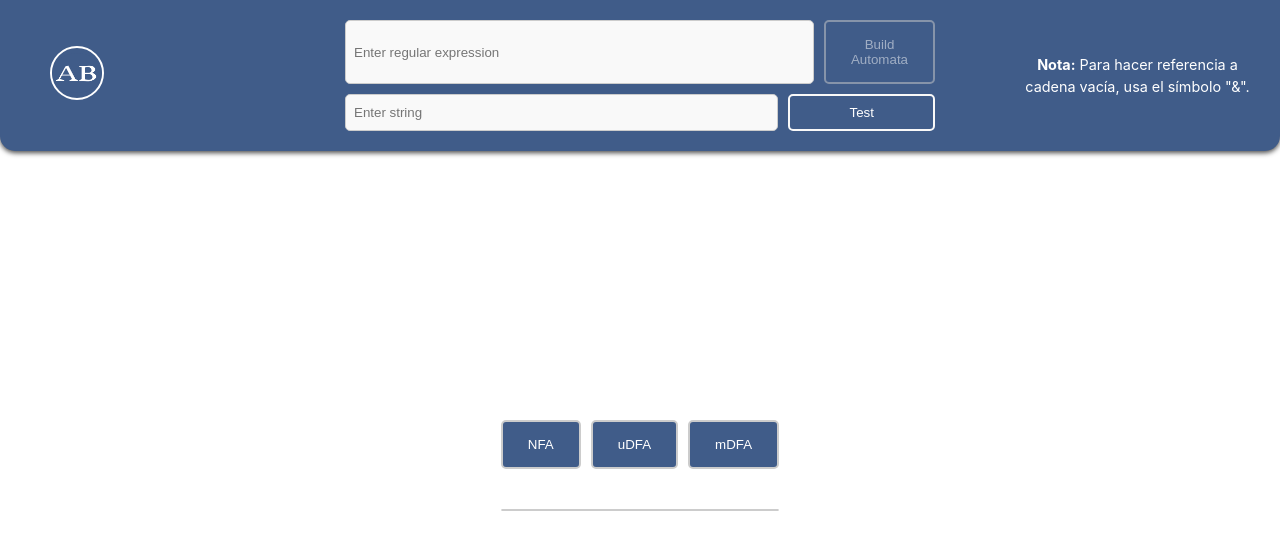
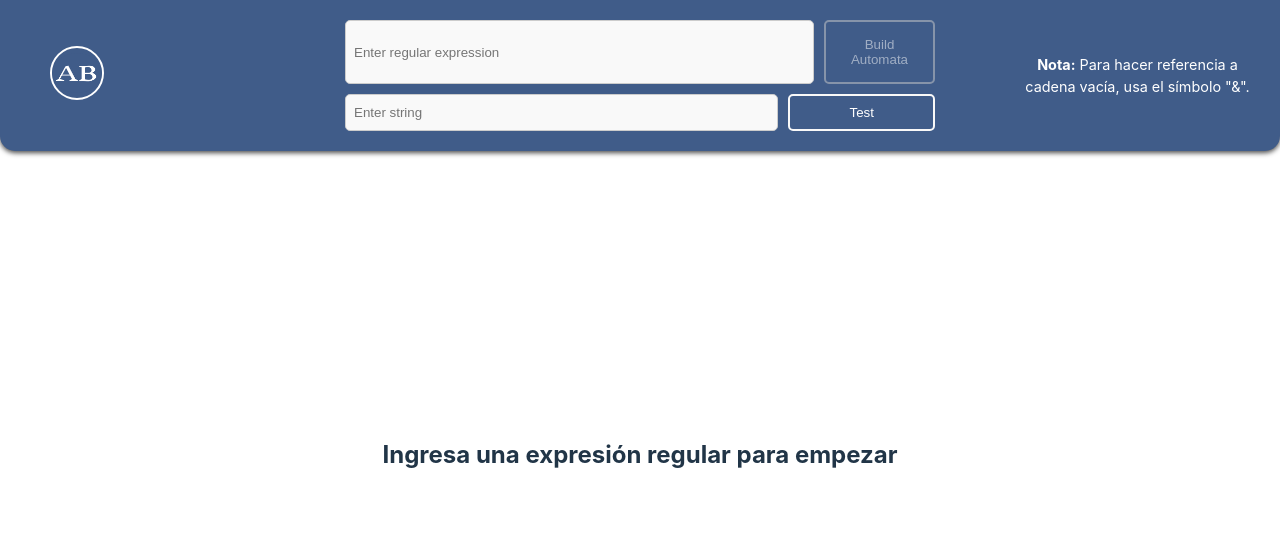
Before and after one commit to ErSantis/ER2AFD, a React (Vite) app: page / in a window 1280 px wide. Shown: the top 550 px of the page. Built offline with nearby package versions, Linux system fonts and the light colour scheme.

Commit message:
Refactor AutomatonBuilder component to add isAutomatonBuilt state

```diff
--- a/src/components/AutomatonBuilder.tsx
+++ b/src/components/AutomatonBuilder.tsx
@@ -19,7 +19,7 @@ const AutomatonBuilder: React.FC = () => {
   // const [symbols, setSymbols] = useState<string[]>([]); // Símbolos del alfabeto
   // const [activeTab, setActiveTab] = useState<'NFA' | 'uDFA' | 'DFA'>('NFA'); // Controla la pestaña activa
   // const [isButtonEnabled, setIsButtonEnabled] = useState(false); // Estado para habilitar o deshabilitar el botón
-
+  const [isAutomatonBuilt, setIsAutomatonBuilt] = useState(false);
   const [udfaTransitions, setuDFATransitions] = useState<Map<string, Map<string, string>> | null>(null); // Transiciones del uDFA (AFD no minimizado)
   const [estadoLetra, setEstadoLetra] = useState<Map<string, Set<State>> | null>(null); // Relacion entre el estado DFA - conjunto AFN
   const [estadosFinales, setEstadosFinales] = useState<Set<string> | null>(null); // Estados finales deL UDFA
@@ -91,6 +91,7 @@ const AutomatonBuilder: React.FC = () => {
       handleuDFA(nfa, symbols); // Construir el uDFA
       handlemDFA(); // Contruti el mDFA
     }
+    setIsAutomatonBuilt(true);
   };
 
   // Construye el uDFA a partir del NFA
@@ -208,6 +209,12 @@ const AutomatonBuilder: React.FC = () => {
       </header>
 
       <main className="mainContentStyle">
+        {!isAutomatonBuilt ? (
+          <div className="emptyMessageStyle">
+            <h2>Ingresa una expresión regular para empezar</h2>
+          </div>
+        ) : (
+          <>
             <div className="buttonsContainerStyle">
               <button
                 onClick={() => setActiveTab("NFA")}
@@ -231,14 +238,9 @@ const AutomatonBuilder: React.FC = () => {
                 mDFA
               </button>
             </div>
-        <div className="divSymbolsStyle">
+
             {symbols.length > 0 && <h2>Alfabeto: {symbols.join(", ")}</h2>}
-        </div>
-
-        {activeTab === "NFA" && nfa && (
-          <NFATab automaton={nfa} />
-        )}
-
+            {activeTab === "NFA" && nfa && <NFATab automaton={nfa} />}
             {activeTab === "uDFA" &&
               udfaTransitions &&
               estadoInicial &&
@@ -267,7 +269,10 @@ const AutomatonBuilder: React.FC = () => {
                   isMinimized={true} // mDFA
                 />
               )}
+          </>
+        )}
       </main>
+
     </div>
   );
 };
```
Lines whose indentation alone changed are shown as unchanged.
